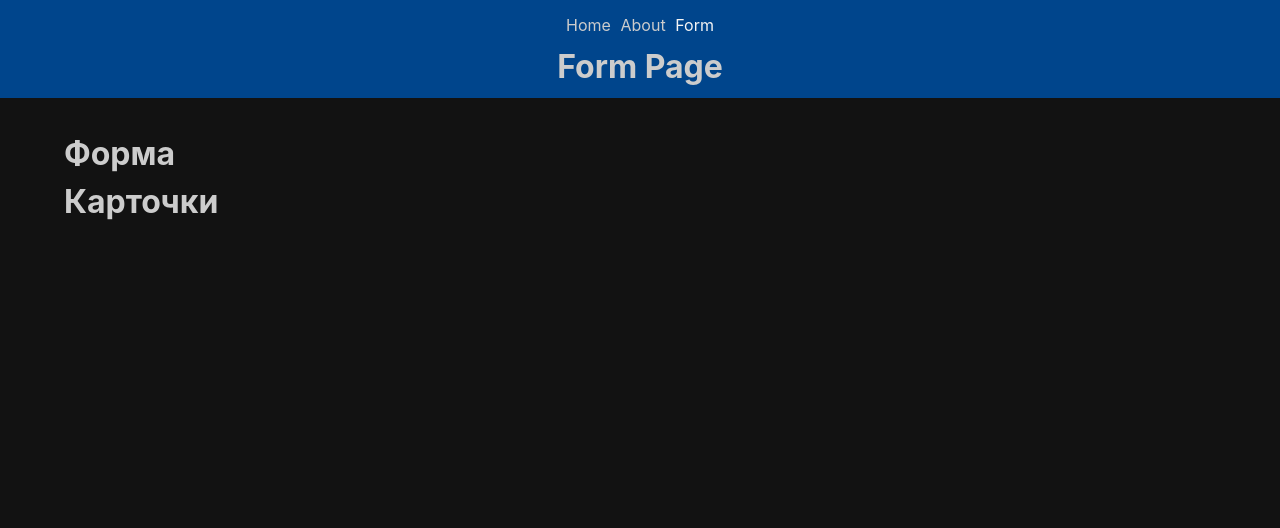
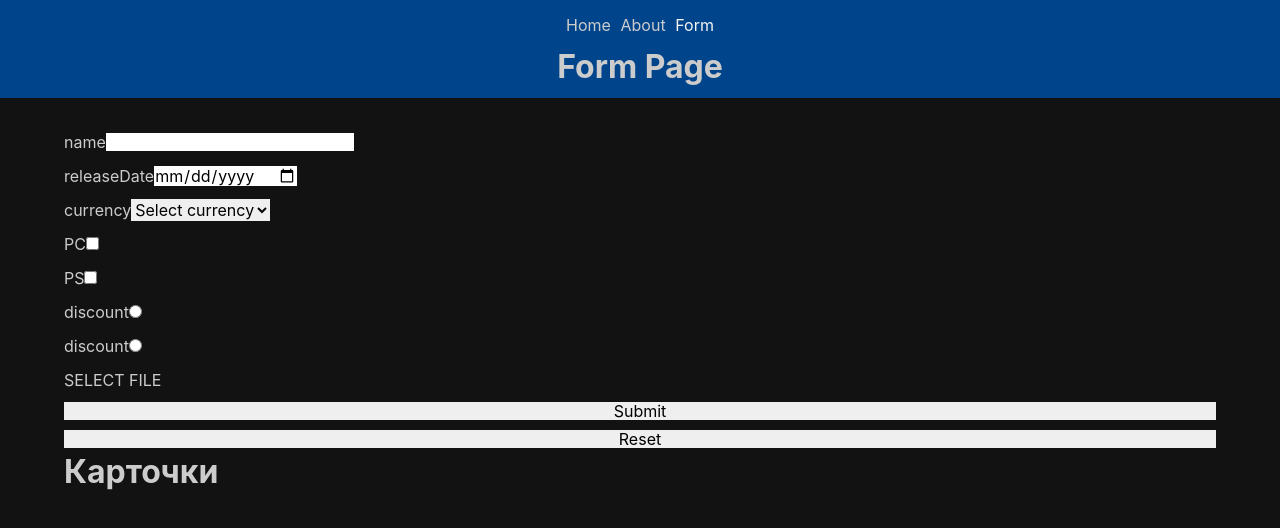
Before and after one commit to AleksNik404/6_micro_study-proj_PhotoGallery-Form-Tests, a React (Vite) app in the folder components/: page /form in a window 1280 px wide. Shown: the top 528 px of the page. Built offline with nearby package versions, Linux system fonts and the light colour scheme.

Commit message:
feat: add inputs and refs

```diff
--- a/components/src/pages/FormPage/FormPage.tsx
+++ b/components/src/pages/FormPage/FormPage.tsx
@@ -1,6 +1,7 @@
 import React from 'react';
 
 import Header from '../../components/Header';
+import Form from './components/Form';
 
 const FormPage = () => {
   return (
@@ -8,7 +9,7 @@ const FormPage = () => {
       <Header namePage="Form Page" />
       <main>
         <section className="container">
-          <h1>Форма</h1>
+          <Form />
           <h1>Карточки</h1>
         </section>
       </main>
--- a/components/src/pages/FormPage/components/Form.tsx
+++ b/components/src/pages/FormPage/components/Form.tsx
@@ -1,7 +1,153 @@
-import React from 'react';
+import React, { Component } from 'react';
 
-const Form = () => {
-  return <div>Form</div>;
+import {
+  dateValidate,
+  fileValidate,
+  selectValidate,
+  textValidate,
+} from '../../../utils/validations';
+import FormInputField from './FormInputField';
+import FormSelectFiled from './FormSelectFiled';
+
+const options = ['EUR', '$', 'RUB'];
+
+const enum nameFields {
+  TITLE = 'name',
+  DATE = 'releaseDate',
+  CURRENCY = 'currency',
+  PC = 'PC',
+  PS = 'PS',
+  DISCOUNT = 'discount',
+}
+
+type Props = Record<string, never>;
+type State = {
+  errors: Partial<Record<string, string>>;
 };
 
+class Form extends Component<Props, State> {
+  constructor(props: Props) {
+    super(props);
+    this.state = {
+      errors: {},
+    };
+  }
+
+  inputNameRef = React.createRef<HTMLInputElement>();
+  inputCurrencyRef = React.createRef<HTMLSelectElement>();
+  inputReleaseDateRef = React.createRef<HTMLInputElement>();
+
+  inputCheckboxPCRef = React.createRef<HTMLInputElement>();
+  inputCheckboxPSRef = React.createRef<HTMLInputElement>();
+
+  inputDiscountTrueRef = React.createRef<HTMLInputElement>();
+  inputDiscountFalseRef = React.createRef<HTMLInputElement>();
+  inputFileRef = React.createRef<HTMLInputElement>();
+
+  updateState = (name: string, message: string) => {
+    this.setState((prevState) => ({
+      ...prevState,
+      errors: {
+        ...prevState.errors,
+        [name]: message,
+      },
+    }));
+
+    // this.setState({ errors: { [lolg]: message } });
+  };
+
+  resetState() {
+    this.setState((prev) => ({ errors: {} }));
+  }
+
+  onSubmit = (e: React.FormEvent) => {
+    e.preventDefault();
+
+    this.resetState();
+
+    textValidate(this.inputNameRef.current, this.updateState);
+    dateValidate(this.inputReleaseDateRef.current, this.updateState);
+    selectValidate(this.inputCurrencyRef.current, this.updateState);
+    // console.log(this.inputCheckboxPCRef);
+    // console.log(this.inputCheckboxPSRef);
+    // console.log(this.inputDiscountTrueRef);
+    // console.log(this.inputDiscountFalseRef);
+    fileValidate(this.inputFileRef.current, this.updateState);
+    console.log(this.inputFileRef);
+  };
+
+  render() {
+    const { name, releaseDate, currency, PC, PS, discount, image } = this.state.errors;
+    return (
+      <form
+        style={{ display: 'flex', flexDirection: 'column', gap: '10px' }}
+        onSubmit={this.onSubmit}
+        noValidate
+      >
+        <FormInputField type="text" name="name" InputRef={this.inputNameRef} ErrorMessage={name} />
+        <FormInputField
+          type="date"
+          name="releaseDate"
+          InputRef={this.inputReleaseDateRef}
+          ErrorMessage={releaseDate}
+        />
+        <FormSelectFiled
+          name="currency"
+          defaultValue="Select currency"
+          InputRef={this.inputCurrencyRef}
+          list={options}
+          ErrorMessage={currency}
+        />
+        <FormInputField
+          type="checkbox"
+          name="PC"
+          InputRef={this.inputCheckboxPCRef}
+          ErrorMessage={PC}
+        />
+        <FormInputField
+          type="checkbox"
+          name="PS"
+          InputRef={this.inputCheckboxPSRef}
+          ErrorMessage={PS}
+        />
+        <FormInputField
+          type="radio"
+          name="discount"
+          InputRef={this.inputDiscountTrueRef}
+          ErrorMessage={discount}
+        />
+        <FormInputField
+          type="radio"
+          name="discount"
+          InputRef={this.inputDiscountFalseRef}
+          ErrorMessage={discount}
+        />
+        {/* <FormInputField type="file" name="ReleaseDate" ref={this.inputReleaseDateRef} /> */}
+        <label htmlFor="image">SELECT FILE</label>
+        <input
+          id="image"
+          type="file"
+          name="image"
+          accept="image/*"
+          ref={this.inputFileRef}
+          hidden
+        />
+        {image}
+        <input type="submit" />
+        <input type="reset" />
+      </form>
+    );
+  }
+}
+
 export default Form;
+
+// type inputRefs = Record<string, HTMLInputElement>;
+
+//  manyInputRefs = React.createRef<inputRefs>();
+//  selectRef = React.createRef<HTMLSelectElement>();
+
+// setInputsRef = (input: HTMLInputElement) => {
+//   const current = { ...this.manyInputRefs.current, [input.name]: input };
+//   this.manyInputRefs = { current };
+// };
--- /dev/null
+++ b/components/src/pages/FormPage/components/FormInputField.tsx
@@ -0,0 +1,25 @@
+import React from 'react';
+
+interface InputProps {
+  name: string;
+  InputRef: React.Ref<HTMLInputElement>;
+  type: string;
+  label?: string;
+
+  ErrorMessage?: string;
+  placeholder?: string;
+}
+
+const FormInputField = (props: InputProps) => {
+  const { name, InputRef, type, ErrorMessage = '', label = name } = props;
+  return (
+    <div>
+      <label htmlFor={name}>{label}</label>
+      <input ref={InputRef} type={type} id={name} name={name} />
+      {/* {ErrorMessage && ErrorMessage} */}
+      {ErrorMessage}
+    </div>
+  );
+};
+
+export default FormInputField;
--- /dev/null
+++ b/components/src/pages/FormPage/components/FormSelectFiled.tsx
@@ -0,0 +1,35 @@
+import React from 'react';
+
+interface InputProps {
+  name: string;
+  InputRef: React.Ref<HTMLSelectElement>;
+  label?: string;
+  list: string[];
+  defaultValue: string;
+
+  ErrorMessage?: string;
+}
+
+const FormSelectFiled = (props: InputProps) => {
+  const { defaultValue, name, InputRef, list, ErrorMessage = '', label = name } = props;
+
+  return (
+    <div>
+      <label htmlFor={name}>{label}</label>
+      <select ref={InputRef} name={name} id={name} defaultValue={defaultValue}>
+        <option value="" hidden>
+          {defaultValue}
+        </option>
+
+        {list.map((option, index) => (
+          <option key={index} value={option}>
+            {option}
+          </option>
+        ))}
+      </select>
+      {ErrorMessage && ErrorMessage}
+    </div>
+  );
+};
+
+export default FormSelectFiled;
--- /dev/null
+++ b/components/src/utils/validations.ts
@@ -0,0 +1,54 @@
+type Input = HTMLInputElement | HTMLSelectElement | null;
+type SetMessage = (name: string, message: string) => void;
+
+export const textValidate = (input: Input, cb: SetMessage) => {
+  if (!input) throw new Error('net inputa');
+
+  const { name, value } = input;
+
+  const isEmpty = !value.length;
+  if (isEmpty) {
+    return cb(name, 'value required');
+  }
+
+  const notToUpperCase = value[0] !== value[0].toLocaleUpperCase();
+  if (notToUpperCase) {
+    return cb(name, 'S zaglavnoy ble');
+  }
+};
+
+export const dateValidate = (input: Input, cb: SetMessage) => {
+  if (!input) throw new Error('net inputa');
+
+  const { name, value } = input;
+  // console.log(value, name);
+
+  const isEmpty = !value.length;
+  if (isEmpty) {
+    return cb(name, 'date required');
+  }
+};
+
+export const selectValidate = (input: Input, cb: SetMessage) => {
+  if (!input) throw new Error('net inputa');
+
+  const { name, value } = input;
+  console.log(value, name);
+
+  const isEmpty = !value.length;
+  if (isEmpty) {
+    return cb(name, 'Choise currency');
+  }
+};
+
+export const fileValidate = (input: Input, cb: SetMessage) => {
+  if (!input) throw new Error('net inputa');
+
+  const { name, value } = input;
+  console.log(value, name);
+
+  const isEmpty = !value.length;
+  if (isEmpty) {
+    return cb(name, 'image is required');
+  }
+};
```
